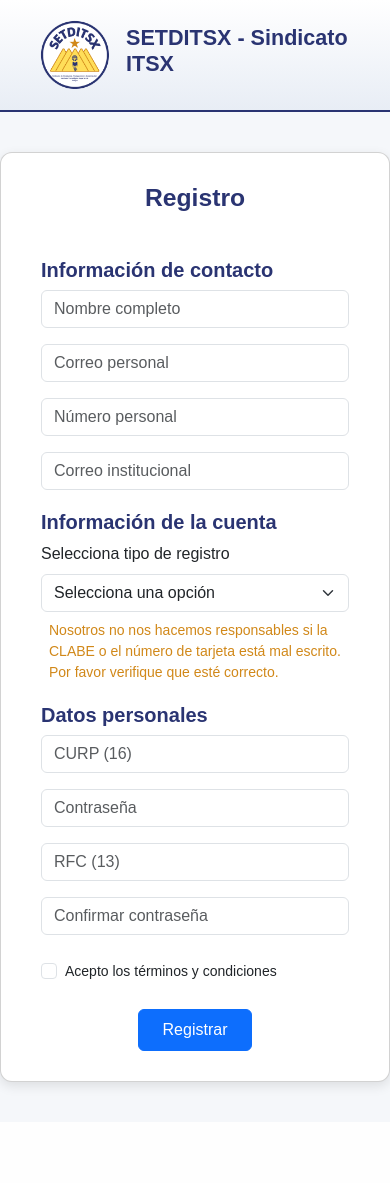
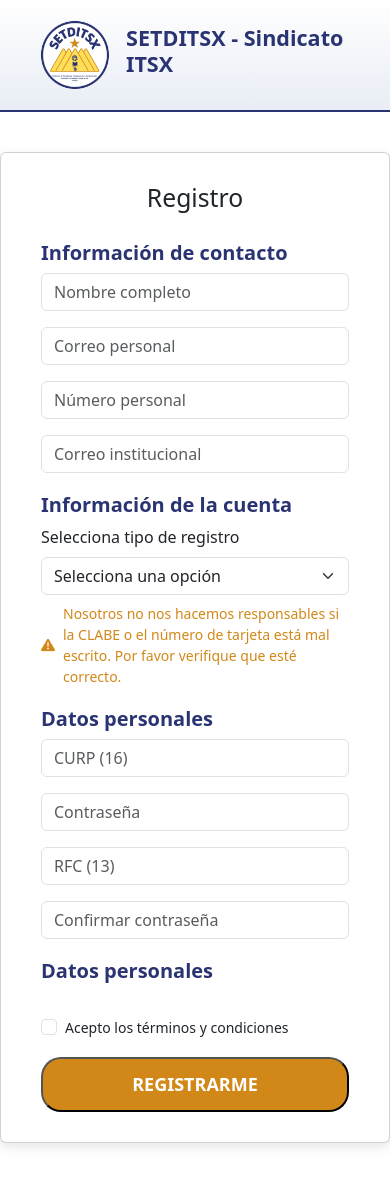
Before and after one commit to SirBlaster/ControldeCajaAhorro, a PHP site: page /html/registro.html in a window 390 px wide. Before the commit the page ends 1092 px from the top, so only its background shows below. Run offline with PHP 8.4, Linux system fonts and the light colour scheme; some libraries are stand-ins or nearby versions.

Commit message:
Improve registro form layout and button styling
Reorders and updates stylesheet links in registro.html, restructures the terms and register button into a responsive row, and updates the register button to use the new .btn-registro class with rounded corners for a more modern appearance.

```diff
--- a/css/registrar.css
+++ b/css/registrar.css
@@ -38,6 +38,8 @@
             width: 100%;
             padding: 12px;
             font-size: 18px;
+            border-radius: 20px;
+
         }
         .btn-registro:hover {
             background-color: #b37715;
--- a/html/registro.html
+++ b/html/registro.html
@@ -4,9 +4,9 @@
     <meta charset="UTF-8">
     <meta name="viewport" content="width=device-width, initial-scale=1">
     <title>Registro - SETDITSX</title>
+    <link rel="stylesheet" href="../css/registrar.css">
     <link rel="stylesheet" href="../css/bootstrap/bootstrap.min.css">
-    <link rel="stylesheet" href="../css/bootstrap-icons/bootstrap-icons.css">
-    <link rel="stylesheet" href="../css/registrar.css">
+    <link rel="stylesheet" href="../css/bootstrap-icons/font/bootstrap-icons.css ">
 </head>
 
 <body>
@@ -92,16 +92,25 @@
         </div>
 
         <!-- Aceptar términos -->
+
+        <h5 class="section-title">Datos personales</h5>
+        <div class="row g-3">
+            <div class="col-md-6">
                 <div class="form-check mt-4">
                     <input class="form-check-input" type="checkbox" id="terminos">
                     <label class="form-check-label" for="terminos">
                         Acepto los términos y condiciones
                     </label>
                 </div>
+            </div>
 
-        <div class="text-center mt-4">
-            <button class="btn btn-primary px-4 py-2">Registrar</button>
+            <div class="col-md-6">
+                <button class=" btn-registro" id="btnRegistrar">REGISTRARME</button>
             </div>
+        </div>
+
+
+
 
 
     </div>
```
Lines whose indentation alone changed are shown as unchanged.
